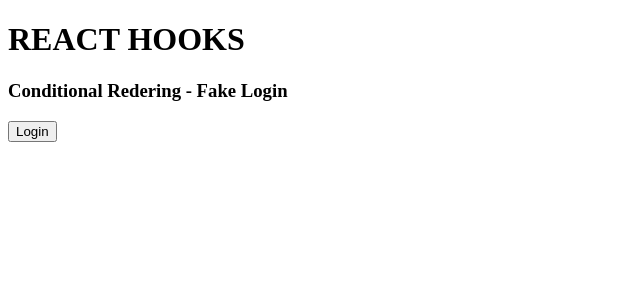
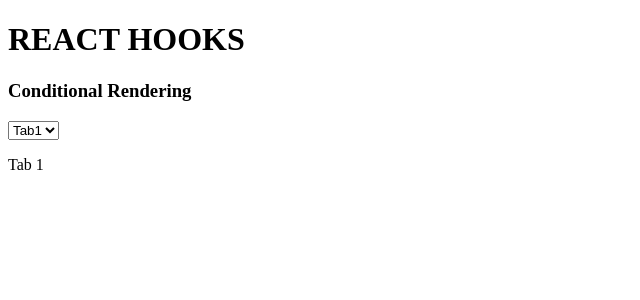
Before and after one commit to AlexFeitoza/react_next_hooks, a React (Vite) app: page / in a window 1280 px wide. Shown: the top 300 px of the page, without its empty margins (0-640 px from the left). Built offline with nearby package versions, Linux system fonts and the light colour scheme.

Commit message:
hooks_10

```diff
--- a/src/App.jsx
+++ b/src/App.jsx
@@ -4,7 +4,7 @@
 //import HookState03 from "./components/UseState_03"
 //import HookState04 from "./components/UseState_04"
 //import HookState08 from "./components/UseState_08"
-import HookState09 from "./components/UseState_09"
+import HookState10 from "./components/UseState_10"
 
 
 
@@ -22,7 +22,7 @@
           {/*<HookState06 /> */}
           {/*<HookState07 /> */}
           {/*<HookState08 /> */}
-          <HookState09 />
+          <HookState10 />
         </>
     )
 }
--- /dev/null
+++ b/src/components/UseState_10.jsx
@@ -0,0 +1,22 @@
+import { useState } from "react"
+
+const Hookstate10 = () => {
+
+  const [tab, setTab] = useState(1)
+
+  return(
+    <>
+      <h3>Conditional Rendering</h3>
+      <select onChange={(e) => setTab(parseInt(e.target.value))}>
+        <option value="1">Tab1</option>
+        <option value="2">Tab2</option>
+        <option value="3">Tab3</option>
+      </select>
+      { tab === 1 && <p>Tab 1</p>}
+      { tab === 2 && <p>Tab 2</p>}
+      { tab === 3 && <p>Tab 3</p>}
+    </>
+  )
+}
+
+export default Hookstate10
```
